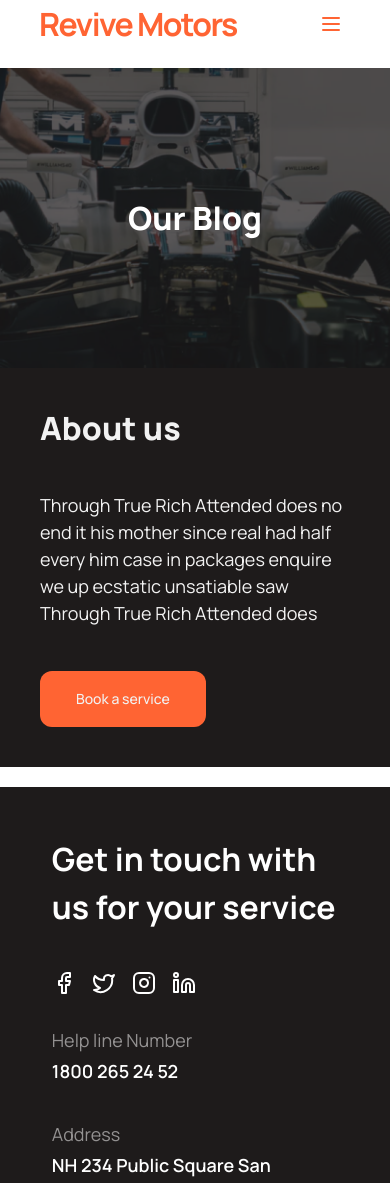
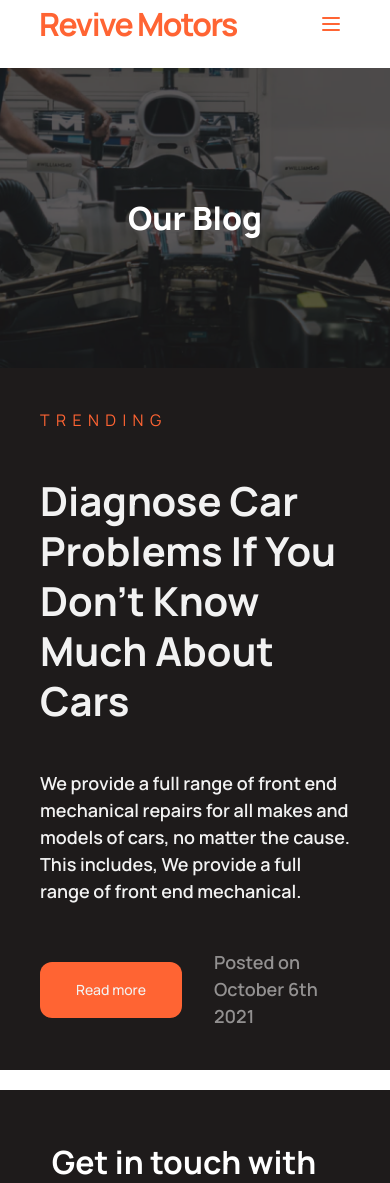
Before and after one commit to w3ngithub/revive-motors, a Next.js app: page /blog in a window 390 px wide. Shown: the top 1183 px of the page. Built offline with nearby package versions, Linux system fonts and the light colour scheme.

Commit message:
feat:blog-home responsiveness added

```diff
--- a/src/components/custom-components/blog-home.tsx
+++ b/src/components/custom-components/blog-home.tsx
@@ -3,7 +3,6 @@ import React from "react";
 import { Button } from "../ui/button";
 
 const BlogHome = () => {
-  // blog-hero
   return (
     <section className=" 2xl:min-h-[550px] my-5">
       <div className="grid grid-cols-1  sm:grid-cols-12 2xl:min-h-[624px]">
@@ -29,17 +28,25 @@ const BlogHome = () => {
         </div>
         <div className="col-span-7 2xl:min-h-[550px] flex justify-center">
           <div className="  flex flex-col justify-center items-start  gap-11 w-full bg-customColor-black  p-10">
-            <h1 className="text-h1 font-extrabold text-customColor-lightGrey  leading-tight">
-              About us
-            </h1>
-            <p className="text-b1 text-customColor-lightGrey max-w-[624px] ">
-              Through True Rich Attended does no end it his mother since real
-              had half every him case in packages enquire we up ecstatic
-              unsatiable saw Through True Rich Attended does
+            <p className="text-b2 text-customColor-primary uppercase tracking-[0.4em] ">
+              TRENDING
             </p>
-            <Button className="bg-customColor-primary text-b1 text-customColor-lightGrey max-w-[177px] max-h-[64px] p-7 px-9 rounded-xl hover:bg-customColor-primary">
-              Book a service
-            </Button>
+            <h4 className="text-h4 font-bold text-customColor-lightGrey  leading-tight max-w-[582px]     ">
+              Diagnose Car Problems If You Don’t Know Much About Cars
+            </h4>
+            <p className="text-b1 font-semibold text-customColor-lightGrey max-w-[624px]    ">
+              We provide a full range of front end mechanical repairs for all
+              makes and models of cars, no matter the cause. This includes, We
+              provide a full range of front end mechanical.
+            </p>
+            <div className="flex flex-row items-center justify-center gap-8">
+              <Button className="bg-customColor-primary text-b1 text-customColor-lightGrey max-w-[177px] max-h-[64px] p-7 px-9 rounded-xl hover:bg-customColor-primary">
+                Read more
+              </Button>
+              <p className="text-b1 font-semibold text-customColor-grey">
+                Posted on October 6th 2021
+              </p>
+            </div>
           </div>
         </div>
       </div>
```
